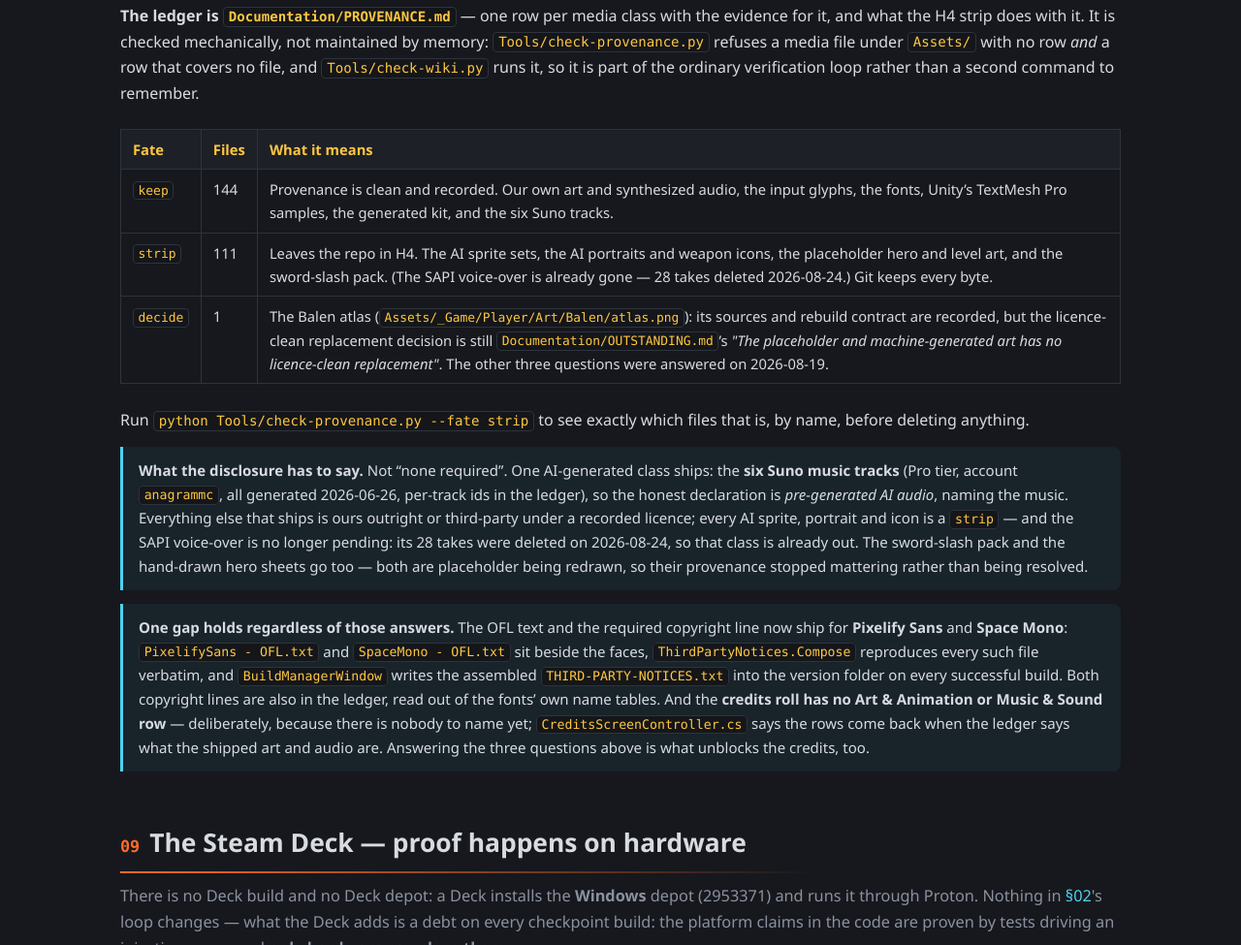
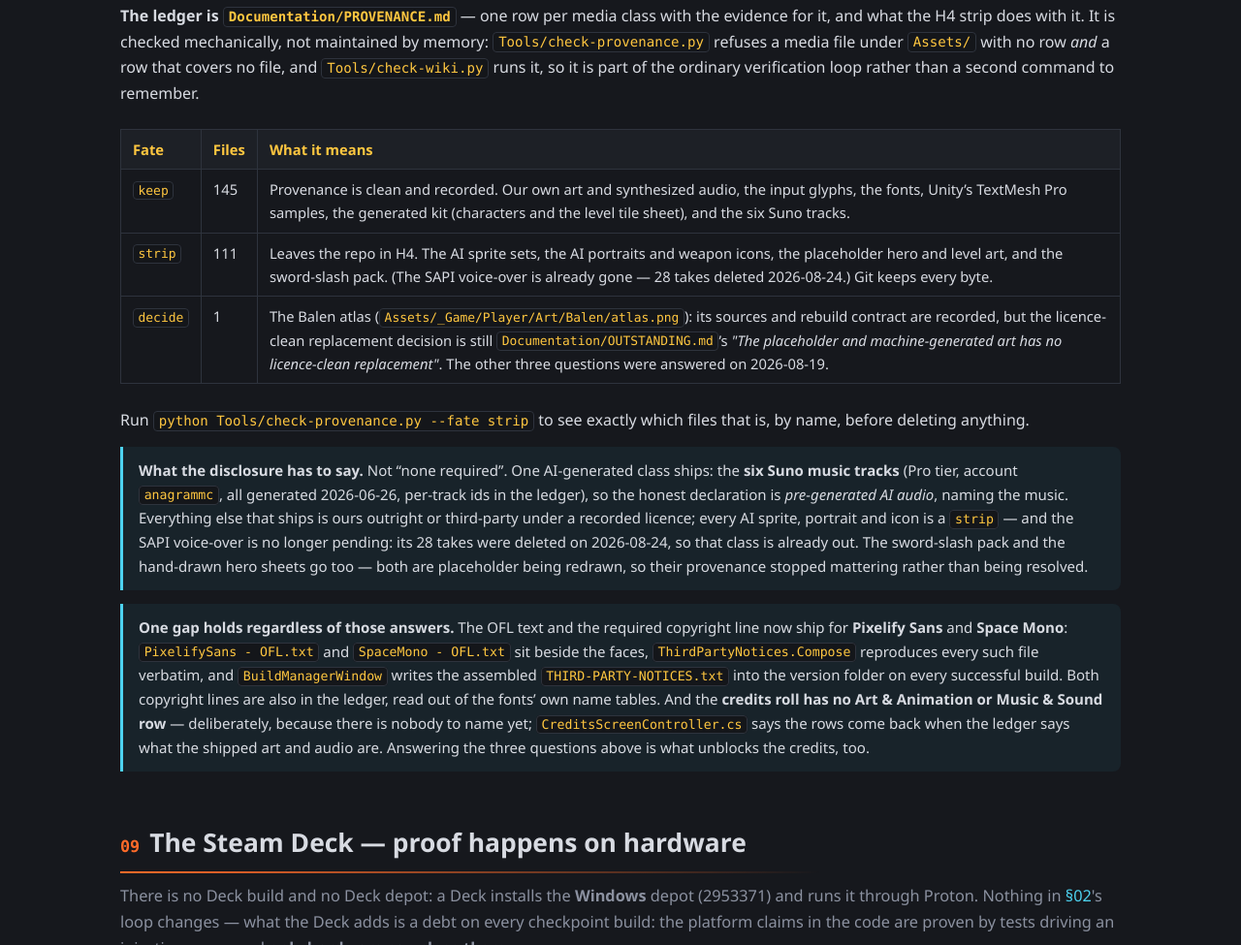
Before and after one commit to Cat-Splat-Studios/sentinels-of-gleamwood-wiki, a plain HTML site: page publishing.html in a window 1280 px wide. Shown: the part 6298-7273 px from the top of the page at 97% size. Drawn offline with Linux system fonts and the light colour scheme.

Commit message:
Sync wiki from 302e380ec944ce265e1c0d886d16c32254bf0415

```diff
--- a/publishing.html
+++ b/publishing.html
@@ -193,7 +193,7 @@ setx STEAM_BUILD_ACCOUNT your_login_name     <span class="c"># then open a NEW t
   <table>
     <thead><tr><th>Fate</th><th>Files</th><th>What it means</th></tr></thead>
     <tbody>
-      <tr><td><code>keep</code></td><td>144</td><td>Provenance is clean and recorded. Our own art and synthesized audio, the input glyphs, the fonts, Unity&rsquo;s TextMesh Pro samples, the generated kit, and the six Suno tracks.</td></tr>
+      <tr><td><code>keep</code></td><td>145</td><td>Provenance is clean and recorded. Our own art and synthesized audio, the input glyphs, the fonts, Unity&rsquo;s TextMesh Pro samples, the generated kit (characters and the level tile sheet), and the six Suno tracks.</td></tr>
       <tr><td><code>strip</code></td><td>111</td><td>Leaves the repo in H4. The AI sprite sets, the AI portraits and weapon icons, the placeholder hero and level art, and the sword-slash pack. (The SAPI voice-over is already gone — 28 takes deleted 2026-08-24.) Git keeps every byte.</td></tr>
       <tr><td><code>decide</code></td><td>1</td><td>The Balen atlas (<code>Assets/_Game/Player/Art/Balen/atlas.png</code>): its sources and rebuild contract are recorded, but the licence-clean replacement decision is still <code>Documentation/OUTSTANDING.md</code>&rsquo;s <i>"The placeholder and machine-generated art has no licence-clean replacement"</i>. The other three questions were answered on 2026-08-19.</td></tr>
     </tbody>
```
